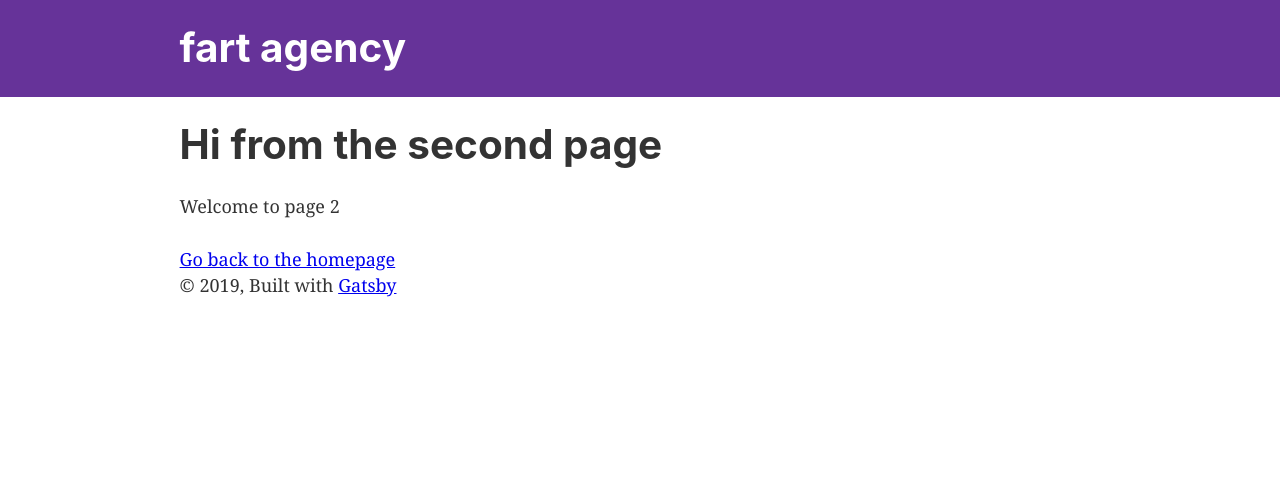
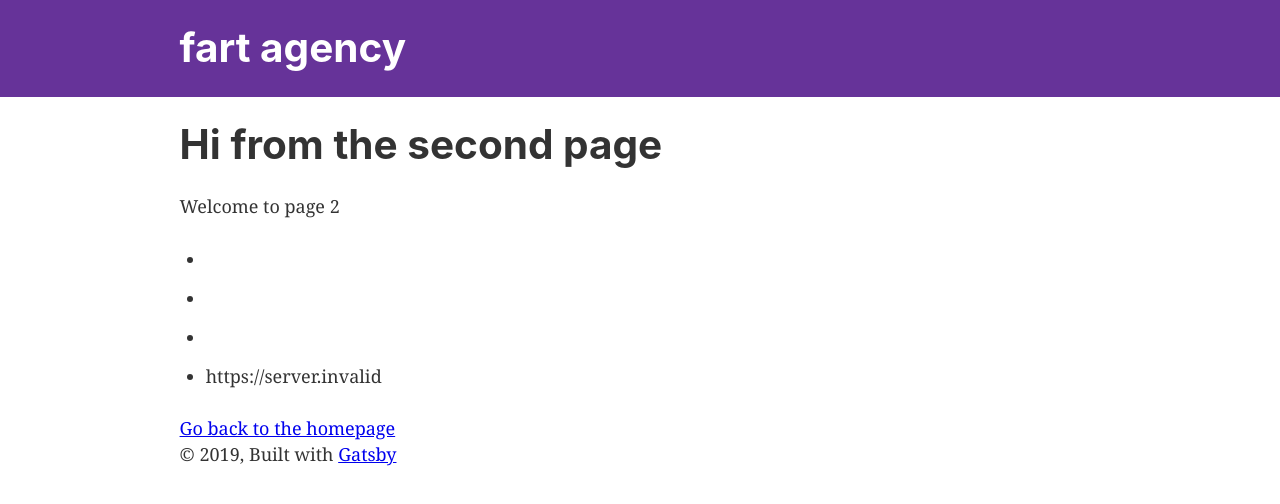
Before and after one commit to vaskes79/fartt.ru, a Gatsby site: page /page-2 in a window 1280 px wide. Built offline with nearby package versions, Linux system fonts and the light colour scheme; Gatsby itself is replaced by a stand-in of ours; no server answers.

Commit message:
test env

```diff
--- a/src/pages/page-2.js
+++ b/src/pages/page-2.js
@@ -9,6 +9,13 @@ const SecondPage = () => (
     <SEO title="Page two" />
     <h1>Hi from the second page</h1>
     <p>Welcome to page 2</p>
+
+    <ul>
+      <li>{process.env.EMAILJS_RECEIVER}</li>
+      <li>{process.env.EMAILJS_UID}</li>
+      <li>{process.env.EMAILJS_TEMPLATEID}</li>
+      <li>{process.env.API_URL}</li>
+    </ul>
     <Link to="/">Go back to the homepage</Link>
   </Layout>
 )
```
Also changed, not shown: README.md.
